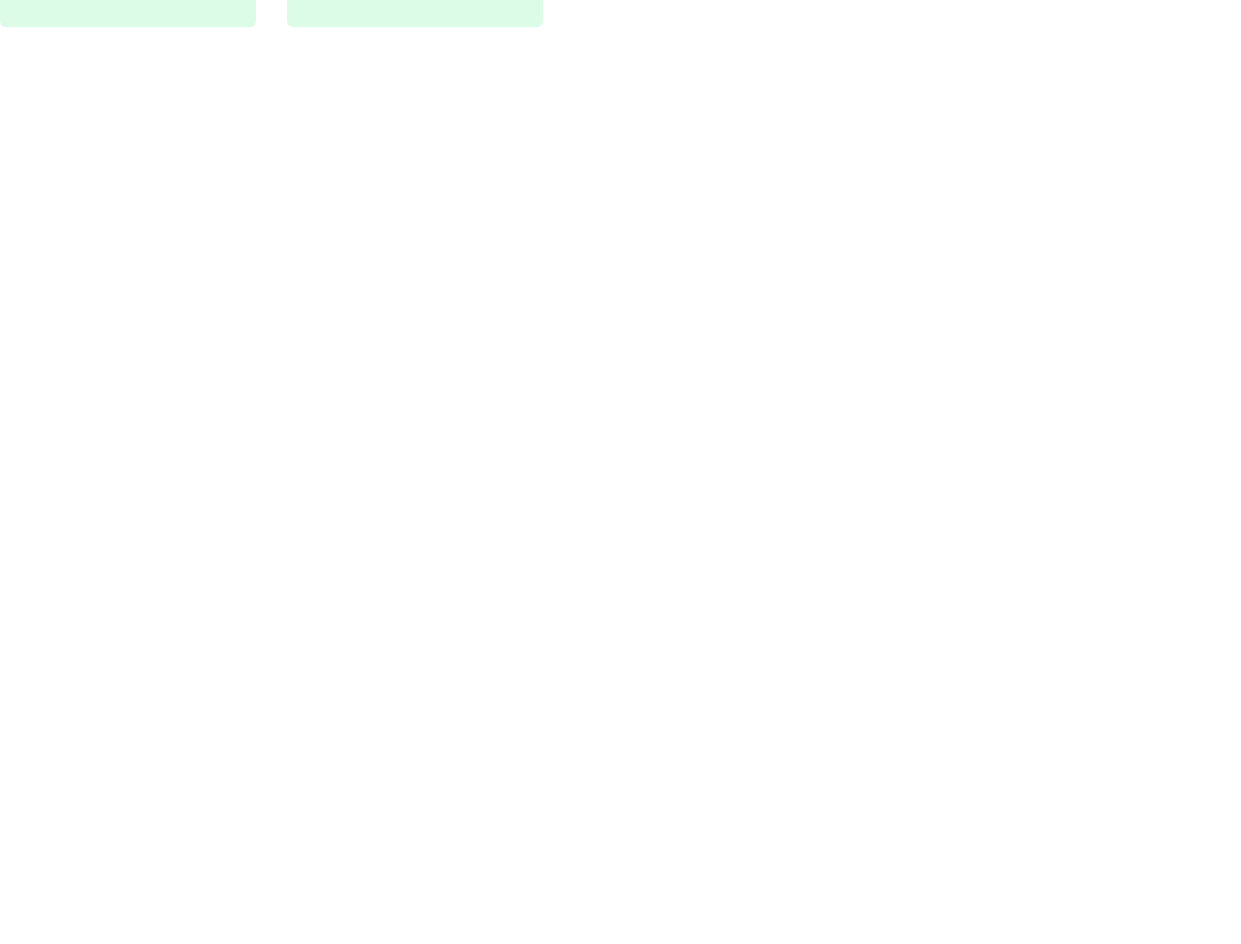
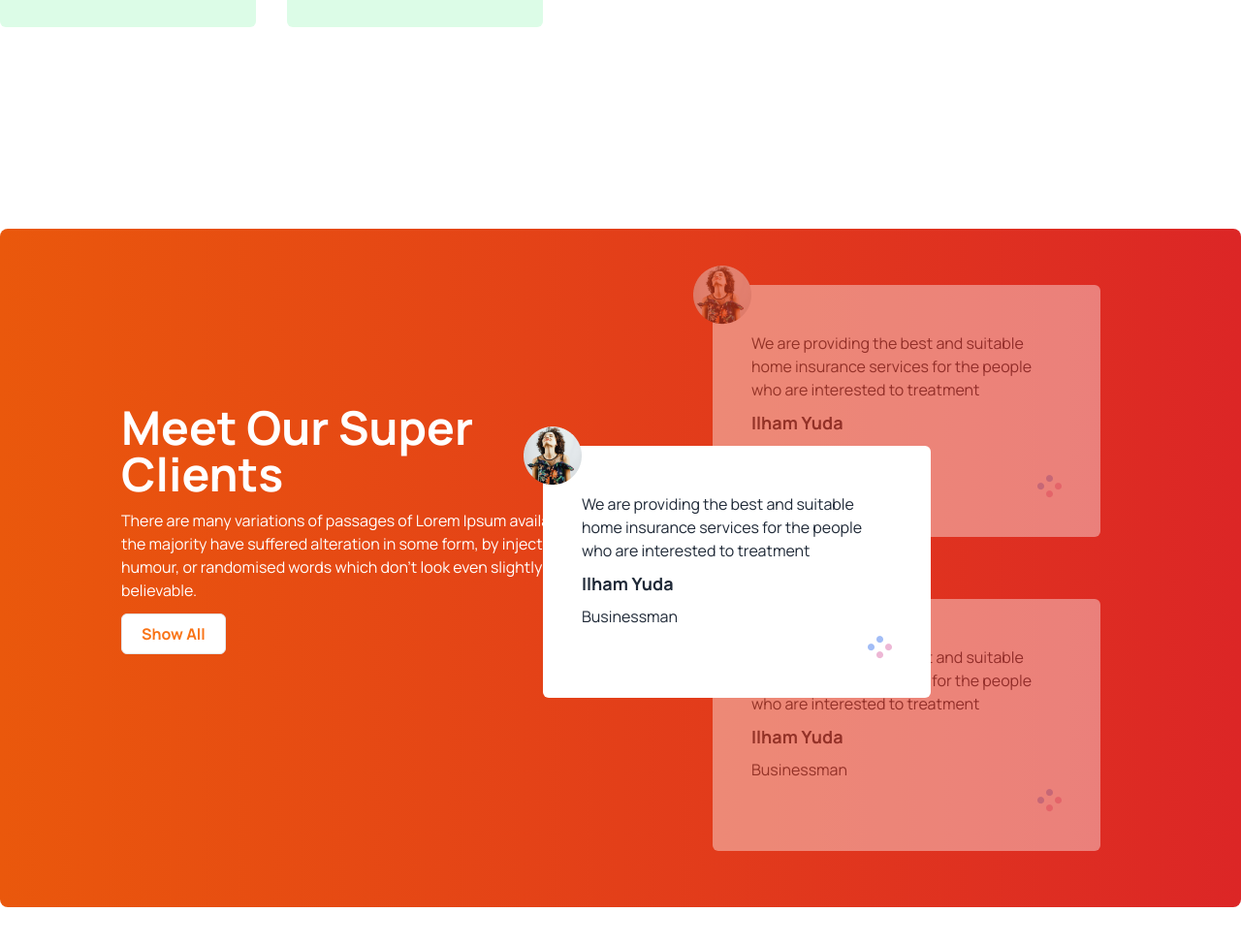
Before and after one commit to urraju/tea-house-pracitce-6, a plain HTML site: page index.html in a window 1280 px wide. Shown: the part 2063-3037 px from the top of the page at 97% size. Before the commit the page ends 2091 px from the top, so only its background shows below. Drawn offline with nearby package versions, Linux system fonts and the light colour scheme.

Commit message:
third commit

```diff
--- a/index.html
+++ b/index.html
@@ -28,6 +28,7 @@
             extend: {
               colors: {
                 clifford: '#da373d',
+                'text-color': 'bg-gradient-to-r from-orange-600 to-red-600',
               }
             }
           }
@@ -43,7 +44,9 @@
             <h1 class="text-5xl font-extrabold  uppercase">It's good <br>
                  tea time at The   Tea House</h1>
             <p class="text-gray-600 text-lg font-medium">Tea and Botanical Solutions Supplier Give Optimum <br> Satisfaction To Your Taste Buds.</p>
+
             <button class="btn btn-info bg-gradient-to-r from-orange-600 border-none to-red-600 text-white">Explore More <span><img class="w-3 relative" src="images/arrow.png" alt=""></span> </button>
+
         </div>
         <!-- div img section  -->
         <div class=" mt-20 lg:mt-0">
@@ -72,7 +75,7 @@
           <!-- features card  -->
           <div>
             <!-- card div  -->
-            <div class=" mt-10 lg:mt-16 flex justify-center items-center  flex-col-reverse gap-16  lg:flex-row">
+            <div class=" mt-10 lg:mt-16 flex justify-center items-center  flex-col-reverse gap-16 md:flex-row  lg:flex-row">
 
                 <!-- main card 1 -->
                 <div class="card   bg-gray-100 bg-base-100 shadow-xl">
@@ -124,7 +127,7 @@
 
           <!-- tea section  -->
           <!-- main div  -->
-          <div class="flex flex-col-reverseg    mt-52 gap-20  justify-center items-center  lg:flex-row">
+          <div class="flex flex-col mt-52 gap-20  justify-center items-center  lg:flex-row">
             <!-- card div  -->
             <div class="grid gap-8 grid-cols-1  lg:grid-cols-2  flex-1">
 
@@ -140,7 +143,7 @@
             </div>
 
             <!-- text div  -->
-            <div class=" space-y-5 px-10 w-full flex-1">
+            <div class=" space-y-5 md:px-10 px-10 w-full flex-1">
                 <h1 class="text-4xl font-bold">Great Tea, Freshly Presented</h1>
                 <p class="font-medium lg:text-xl">The meaning of gong cha is chanese is to provide the best tea to emperor from all possessions . It represents the highest quality and self expectation. Establishing in 2006, Gong cha had been deeply appreciated by its custoers  because of good words of mouth and unique customized service orginated from Taiwan.</p>
                 <h1 class="text-2xl font-bold">Unique Taste</h1>
@@ -149,6 +152,56 @@
                 <p class="lg:text-xl font-medium">Premium Quality that makes tea more elegant and more durable when you use it.</p>
             </div>
           </div>
+
+          <!-- client section  -->
+
+          <section class="lg:h-[700px] w-full relative rounded-lg my-52 flex px-20 flex-col lg:flex-row justify-around items-center bg-gradient-to-r from-orange-600 to-red-600 " >
+
+            <div class=" w-full py-8 mb-20 lg:w-[500px] space-y-3 text-white">
+                <h1 class="text-5xl font-bold">Meet Our Super Clients</h1>
+                <p>There are many variations of passages of Lorem Ipsum available, but the majority have suffered alteration in some form, by injected humour, or randomised words which don't look even slightly believable. </p>
+                <button class=" border bg-white text-orange-500 py-2 font-bold px-5 rounded-md ">Show All</button>
+            </div>
+
+            <!-- card div  -->
+
+                <div class="p-5">
+
+                    <div class=" w-full lg:w-[400px] z-10 relative mb-16 opacity-40 space-y-2 bg-white p-10 rounded-md">
+                        <img class="absolute -top-5 -left-5" src="images/client.png" alt="">
+                        <p>We are providing the best and suitable home insurance services for the people who are interested to treatment</p>
+                        <h1 class="font-bold text-lg">Ilham Yuda</h1>
+                        <p>Businessman</p>
+                        <div class="flex justify-end items-end">
+                            <img src="images/circles.png" alt="">
+                        </div>
+                    </div>
+
+                    <div class="right-40 top-[700px] w-52 lg:w-[400px]  lg:top-56   z-20  lg:right-80    absolute   space-y-2 bg-white p-10 rounded-md">
+                        <img class="absolute -top-5 -left-5" src="images/client.png" alt="">
+                        <p>We are providing the best and suitable home insurance services for the people who are interested to treatment</p>
+                        <h1 class="font-bold text-lg">Ilham Yuda</h1>
+                        <p>Businessman</p>
+                        <div class="flex justify-end items-end">
+                            <img src="images/circles.png" alt="">
+                        </div>
+
+                       </div>
+                    <div class="lg:w-[400px] z-10 relative opacity-40 abo space-y-2 bg-white p-10 rounded-md">
+                        <img class="absolute -top-5 -left-5" src="images/client.png" alt="">
+                        <p>We are providing the best and suitable home insurance services for the people who are interested to treatment</p>
+                        <h1 class="font-bold text-lg">Ilham Yuda</h1>
+                        <p>Businessman</p>
+                        <div class="flex justify-end items-end">
+                            <img src="images/circles.png" alt="">
+                        </div>
+
+                       </div>
+                </div>
+
+
+
+          </section>
     </main>
     <footer>
 
```
